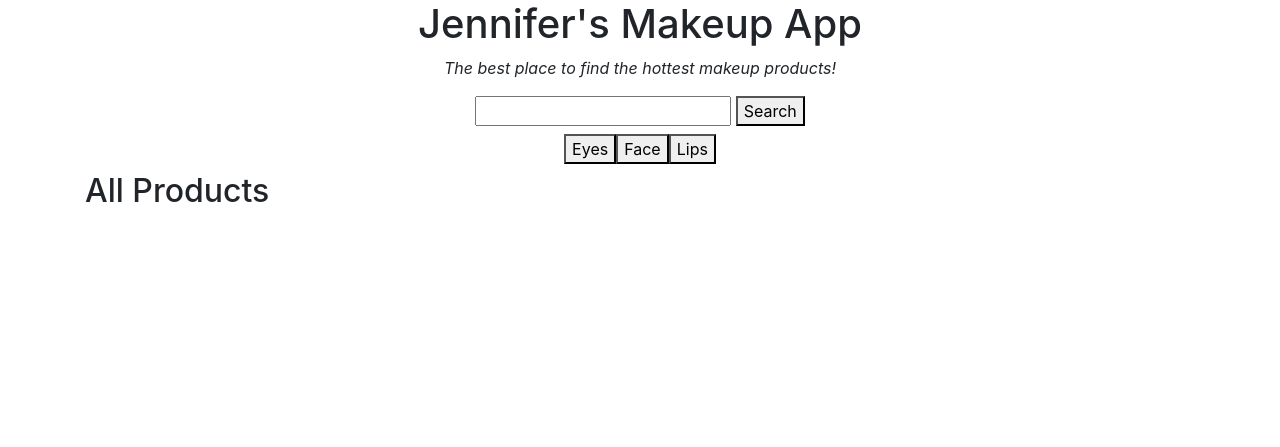
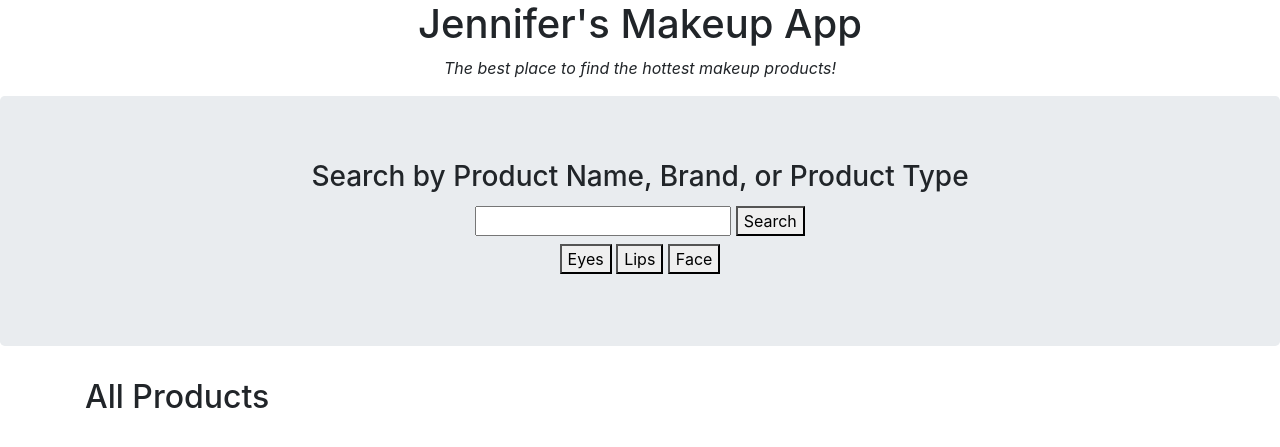
Before and after one commit to jennifercarreno/makeup-app, a Flask app: page / in a window 1280 px wide. Shown: the part 56-503 px from the top of the page. Run offline with Flask 2, Linux system fonts and the light colour scheme; parts of the project's set-up code (start-up, migrations or seed data) failed here and were passed over.

Commit message:
users can leave reviews on produtcs

```diff
--- a/makeup_app/models.py
+++ b/makeup_app/models.py
@@ -7,9 +7,9 @@ class User(db.Model, UserMixin):
     username = db.Column(db.String(80), nullable = False)
     password = db.Column(db.String(80), nullable=False)
 
-class Product(db.Model):
+class Review(db.Model):
     id = db.Column(db.Integer, primary_key = True)
-    name = db.Column(db.String(80), nullable = False)
+    prd_name = db.Column(db.String(80), nullable = False)
     rating = db.Column(db.Integer, nullable = False)
     review = db.Column(db.Text, nullable = False)
     created_by_id = db.Column(db.Integer, db.ForeignKey('user.id'))
--- a/makeup_app/routes.py
+++ b/makeup_app/routes.py
@@ -1,9 +1,10 @@
 from crypt import methods
+from email.mime import image
 from flask import Blueprint, request, render_template, redirect, url_for, flash
 from flask_login import login_user, logout_user, login_required, current_user
-from makeup_app.models import User, Product, Comment
+from makeup_app.models import User, Comment, Review
 from makeup_app.extensions import app, db, bcrypt
-from makeup_app.forms import ProductForm, CommentForm, SignUpForm, LoginForm
+from makeup_app.forms import CommentForm, ReviewForm, SignUpForm, LoginForm
 from sqlalchemy import delete
 import requests, json
 
@@ -15,33 +16,50 @@ products = json.loads(api.text)
 
 @main.route('/')
 def homepage():
-    return render_template('home.html', prds= products[:15] )
+    return render_template('home.html', prds=products[:12] )
 
-# @main.route('/new_product',methods=['GET', 'POST'])
-# @login_required
-# def new_product():
-#     form = ProductForm()
+@main.route('/new_review/<product_id>', methods=['GET', 'POST'])
+@login_required
+def new_review(product_id):
+    form = ReviewForm()
 
-#     if form.validate_on_submit():
-#         new_product = Product(
-#             name = form.name.data,
-#             rating = form.rating.data,
-#             review = form.review.data,
-#             created_by = current_user
-#         )
-#         db.session.add(new_product)
-#         db.session.commit()
+    for i in range(len(products)):
+        if products[i].get('id') == int(product_id):
+            product = products[i]
 
-#         flash('Success! New Product Added')
-#         return redirect(url_for('main.prd_detail', product_id = new_product.id))
-#     else:
-#         return render_template('new_prd.html', form = form)
+
+    if form.validate_on_submit():
+        print("form submitted")
+        new_review = Review(
+            prd_name = product.get('name'),
+            rating = form.rating.data,
+            review = form.review.data,
+            created_by = current_user
+        )
+        db.session.add(new_review)
+        db.session.commit()
+
+        flash('Success! New Review Added')
+        return redirect(url_for('main.prd_detail', product_id = product_id, product = product))
+    else:
+        print(form.errors)
+                # render_template('prd_detail.html', product_id = product_id, product = product, review_form = review_form)
+        return "error in submitting review"
+
 
 @main.route('/product/<product_id>', methods=['GET', 'POST'])
 def prd_detail(product_id):
+    review_form = ReviewForm()
+
     for i in range(len(products)):
         if products[i].get('id') == int(product_id):
             product = products[i]
+
+            prd_reviews = []
+            all_reviews = Review.query.all()
+            for review in all_reviews:
+                if review.prd_name == product.get("name"):
+                    prd_reviews.append(review)
 
             comment_form = CommentForm()
             prd_comments = []
@@ -50,7 +68,7 @@ def prd_detail(product_id):
 
                 if comment.prd == int(product_id):
                     prd_comments.append(comment)
-    return render_template('prd_detail.html', product = product, comment_form = comment_form, comments = prd_comments)
+    return render_template('prd_detail.html', product = product, comment_form = comment_form, review_form = review_form, comments = prd_comments, reviews = prd_reviews)
 
 
 
--- a/makeup_app/templates/home.html
+++ b/makeup_app/templates/home.html
@@ -4,28 +4,49 @@
 <h1 class="text-center">Jennifer's Makeup App</h1>
 
 <p class="text-center"><em>The best place to find the hottest makeup products!</em></p>
-<div class="text-center mx-auto">
-    <form action="/search" method="POST">
-        <input type="text" name="search">
+
+<!-- <div class="container text-center">
+    <form action="/search" method="POST" class="">
+        <input type="text" name="search" class="">
         <button type="submit">Search</button>
     </form>
 
-    <div class="row mx-auto justify-content-center my-2">
+    <div class="my-2">
         <button>Eyes</button>
+        <button>Lips</button>
         <button>Face</button>
-        <button>Lips</button>
+    </div>
+</div> -->
 
+<div class="d-flex align-content-center flex-wrap jumbotron text-center">
+    <div class="container text-center">
+        <h3 class="card-title">Search by Product Name, Brand, or Product Type</h3>
+
+        <form action="/search" method="POST" class="">
+            <input type="text" name="search" class="">
+            <button type="submit">Search</button>
+        </form>
+
+        <div class="my-2">
+            <button>Eyes</button>
+            <button>Lips</button>
+            <button>Face</button>
+        </div>
     </div>
 </div>
 
+
 <div class="container">
     <h2>All Products</h2>
-
+<div class="row">
     {% for prd in prds %}
-    <div>
+    <div class="card col-lg-3 py-3">
+        <img class="card-img-top" src="{{ prd.get('api_featured_image')}}">
         <h3><a href="/product/{{prd.get('id')}}">{{ prd.get("brand")}} - {{ prd.get("name") }}</a></h3>
     </div>
     {% endfor %}
+</div>
+
 
 </div>
 
```
Also changed, not shown: makeup_app/forms.py (+3 -4 lines), makeup_app/templates/prd_detail.html (+28 -17 lines), makeup_app/database.db.
